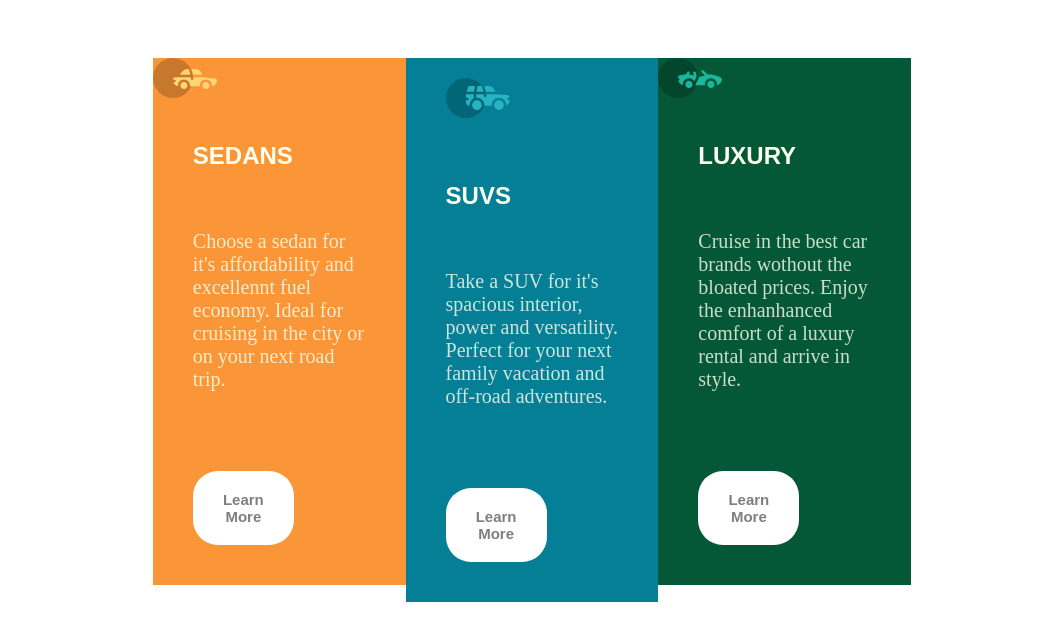
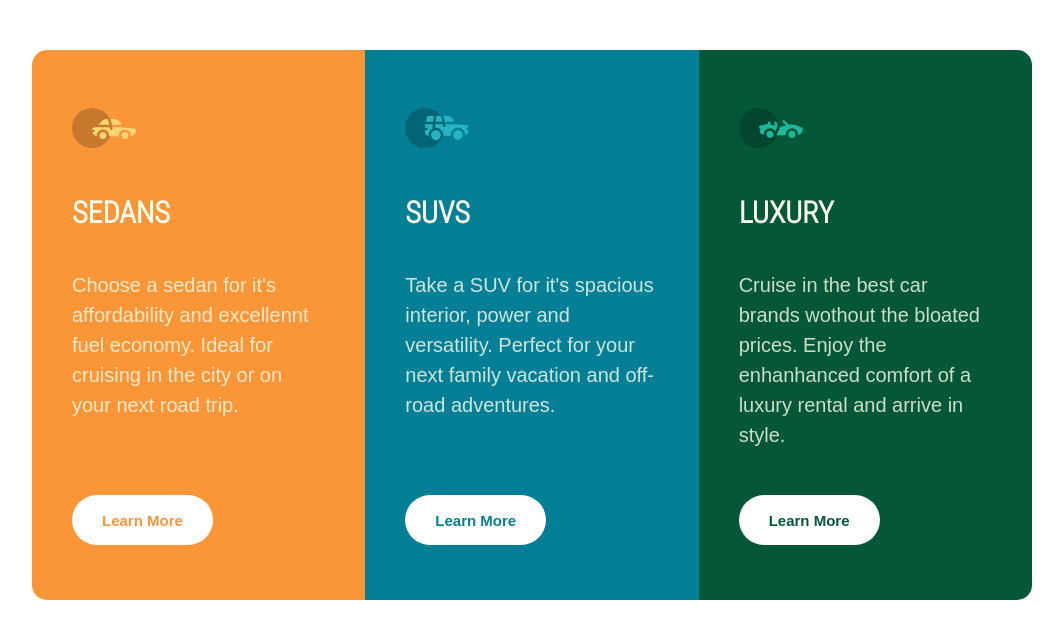
Before and after one commit to StefanDumi/Task4, a plain HTML site: page index.html in a window 1280 px wide. Shown: the whole page, without its empty margins (108-1171 px from the left). Drawn offline with Linux system fonts and the light colour scheme.

Commit message:
Created initial web page for task 4.

```diff
--- a/index.css
+++ b/index.css
@@ -1,43 +1,63 @@
+* {
+  box-sizing: border-box;
+  font-family: sans-serif;
+}
+
 .container {
-    border-radius: 15px;
-    width: 60%;
-    margin: auto;
-    padding: 50px;
-
-    max-width: 100%;
+  border-radius: 15px;
+  max-width: 1000px;
+  margin: 50px auto;
+  height: 550px;
+  display: grid;
+  grid-template-columns: repeat(3, 1fr);
+  overflow: hidden;
   }
 
   .column {
-    float: left;
-    width: 33.33%;
     color: #FFE;
-    margin: 0, auto;
+    margin: 0 auto;
+    height: 100%;
+    display: grid;
+    grid-template-columns: 1fr;
+    grid-template-rows: 80px 80px auto 80px;
+    padding: 40px 40px;
   }
 
   .sedan {
     background-color: #fa9638;
+  }
 
+  .sedan button {
+    color: #fa9638;
   }
 
   .suv {
     background-color: #047f95;
+  }
 
+  .suv button {
+    color: #047f95;
   }
 
   .luxury{
     background-color: #045838;
   }
 
+  .luxury button {
+    color: #045838;
+  }
+
   button {
     border: grey;
     background: #FFF;
-    border-radius: 25px;
-    color: hsla(0, 0%, 0%, 0.507);
+    border-radius: 40px;
+    color: transparent;
     font-size: 15px;
-    width: 40%;
-    padding: 20px 15px;
-    margin: 40px;
+    height: 50px;
+    width: fit-content;
+    padding: 15px 30px;
     font-weight: bold;
+    align-self: center;
   }
 
   button:hover {
@@ -46,15 +66,15 @@
 
   p {
     opacity: 0.8;
-    padding: 20px 40px;
     font-size: 20px;
+    line-height: 1.5;
   }
 
   h1 {
-    font-family: 'Arial';
-    padding: 20px 40px;
+    font-size: 30px;
+    font-family: 'Roboto Condensed', sans-serif;
   }
 
   .icon-wrapper {
-    padding: 20px 40px;
+    align-self: center;
   }
--- a/index.html
+++ b/index.html
@@ -1,19 +1,24 @@
 <!DOCTYPE html>
 <html lang="en">
-
   <head>
-  <meta name="description" content="Webpage description goes here" />
-  <meta charset="utf-8">
-  <title>Change_me</title>
-  <meta name="viewport" content="width=device-width, initial-scale=1">
-  <meta name="author" content="">
-  <link rel="stylesheet" href="index.css">
+    <meta name="description" content="Buy new car now!" />
+    <meta charset="utf-8" />
+    <title>Task4 Cars</title>
+    <meta name="viewport" content="width=device-width, initial-scale=1" />
+    <meta name="author" content="Stefan Dumi" />
+    <link rel="preconnect" href="https://fonts.googleapis.com" />
+    <link rel="preconnect" href="https://fonts.gstatic.com" crossorigin />
+    <link
+      href="https://fonts.googleapis.com/css2?family=Abril+Fatface&family=Merriweather:ital@0;1&family=Roboto+Condensed:wght@300&family=Work+Sans:wght@400;500;800&display=swap"
+      rel="stylesheet"
+    />
+    <link rel="stylesheet" href="index.css" />
   </head>
 
   <body>
-
     <div class="container">
       <section class="column sedan">
+        <div class="icon-wrapper">
           <svg width="64" height="40" xmlns="http://www.w3.org/2000/svg">
             <g fill="none" fill-rule="evenodd">
               <circle fill="#000" opacity=".201" cx="20" cy="20" r="20" />
@@ -24,6 +29,7 @@
               />
             </g>
           </svg>
+        </div>
 
         <h1>SEDANS</h1>
 
@@ -59,6 +65,7 @@
       </section>
 
       <section class="column luxury">
+        <div class="icon-wrapper">
           <svg width="64" height="40" xmlns="http://www.w3.org/2000/svg">
             <g fill="none" fill-rule="evenodd">
               <circle fill="#000" opacity=".201" cx="20" cy="20" r="20" />
@@ -69,6 +76,7 @@
               />
             </g>
           </svg>
+        </div>
         <h1>LUXURY</h1>
 
         <p>
@@ -80,8 +88,6 @@
       </section>
     </div>
 
-<script>
-</script>
-
+    <script></script>
   </body>
 </html>
```
Lines whose indentation alone changed are shown as unchanged.
